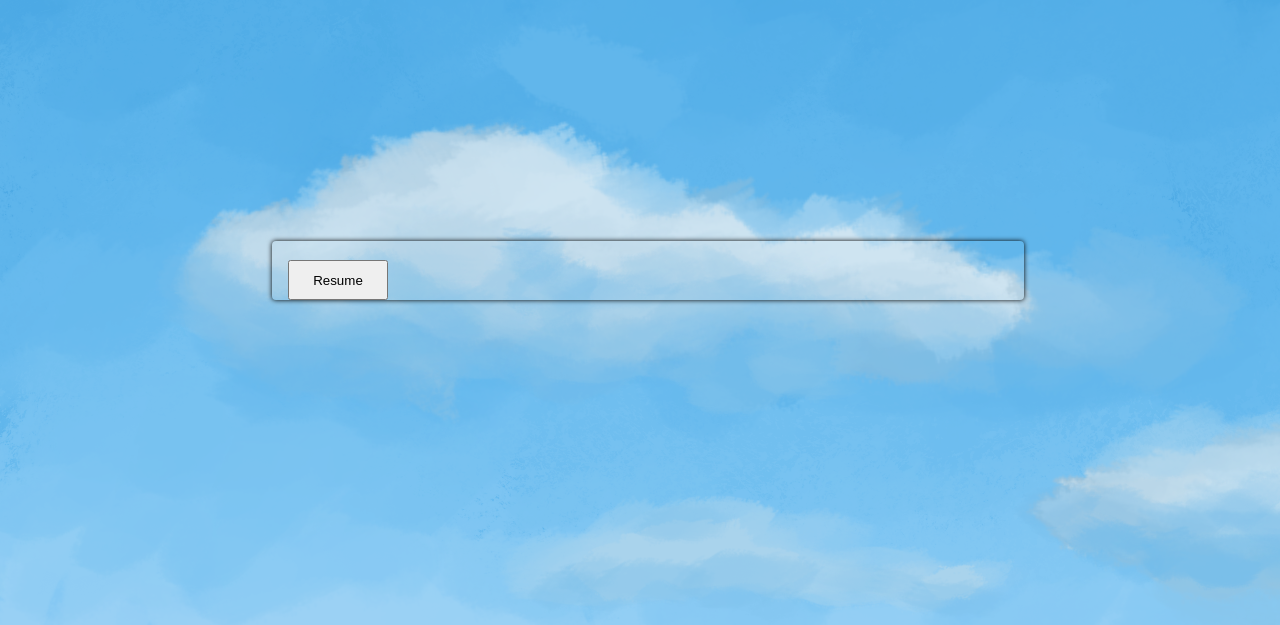
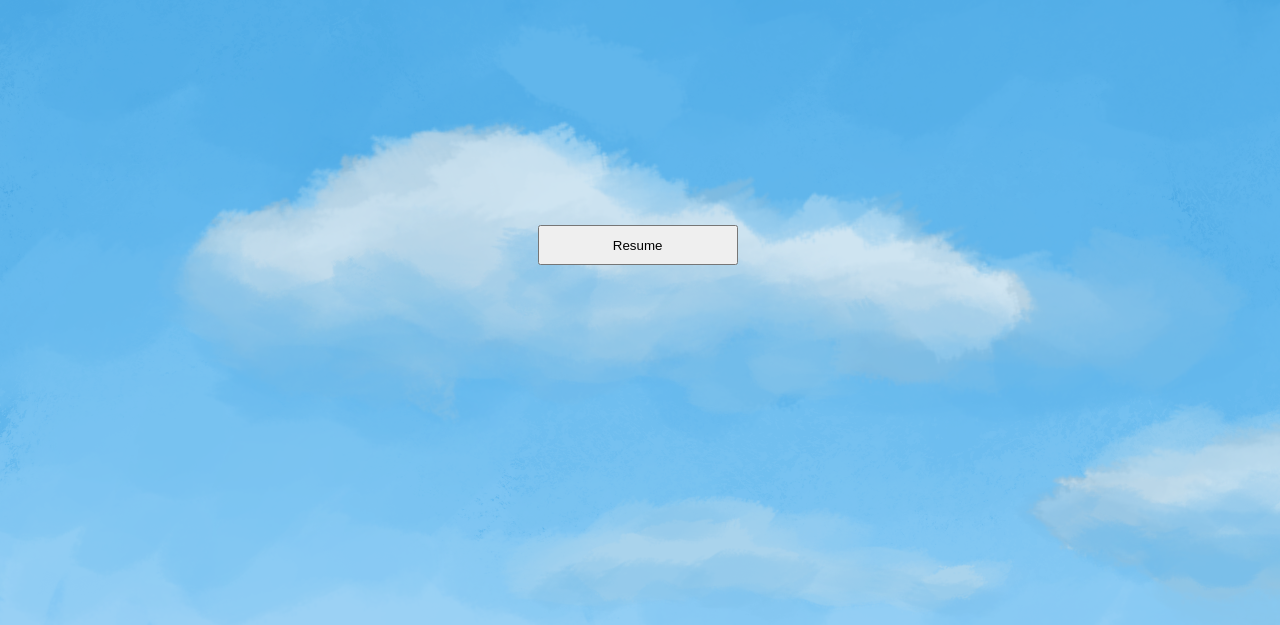
Before and after one commit to Infus3d/polygon-sprint, a plain HTML site: page PauseScreen.html in a window 1280 px wide. Shown: the part 175-800 px from the top of the page. Drawn offline with Linux system fonts and the light colour scheme.

Commit message:
Pause Screen Edits

```diff
--- a/PauseScreen.html
+++ b/PauseScreen.html
@@ -7,16 +7,12 @@
 
         .center_play_button
         {
-            min-width: 45em;
-            padding: 1.2em 1em 0;
-            box-shadow: 0 0 5px;
-            margin: 1em;
-            border-radius: 0.25em;
+            margin: 0;
             position: absolute;
             top: 50%;
-            left: 20%;
-            -ms-transform: translateY(-50%, -20%);
-            transform: translateY(-50%, -20%);
+            left: 42%;
+            -ms-transform: translateY(-50%, -50%);
+            transform: translateY(-50%, -50%);
         }
 
         p{text-align: center;}
@@ -27,7 +23,7 @@
     <body>
         <p style="font-size:72px">Game Paused</p>
         <div class="center_play_button">
-            <a href="./index.html"><button style="height:40px;width:100px"> Resume </button></a>
+            <a href="./index.html"><button style="height:40px;width:200px"> Resume </button></a>
         </div>
     </body>
 
```
